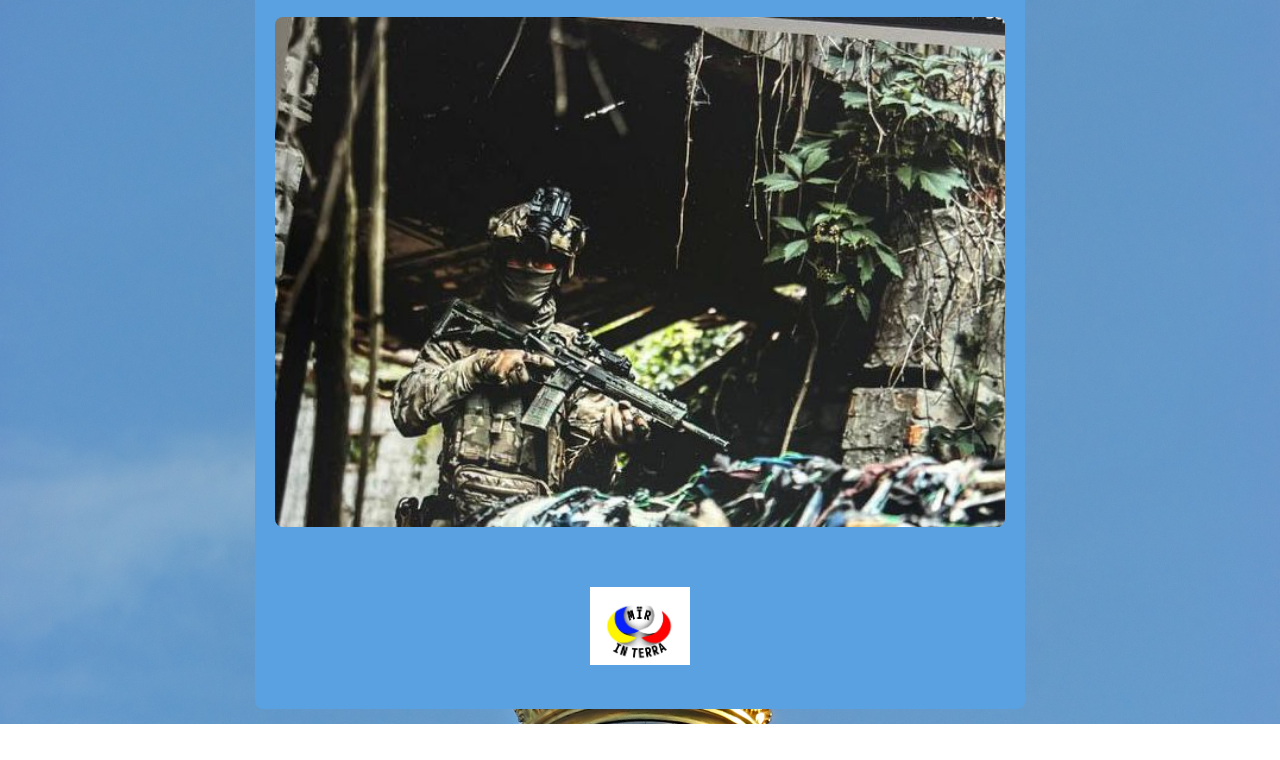
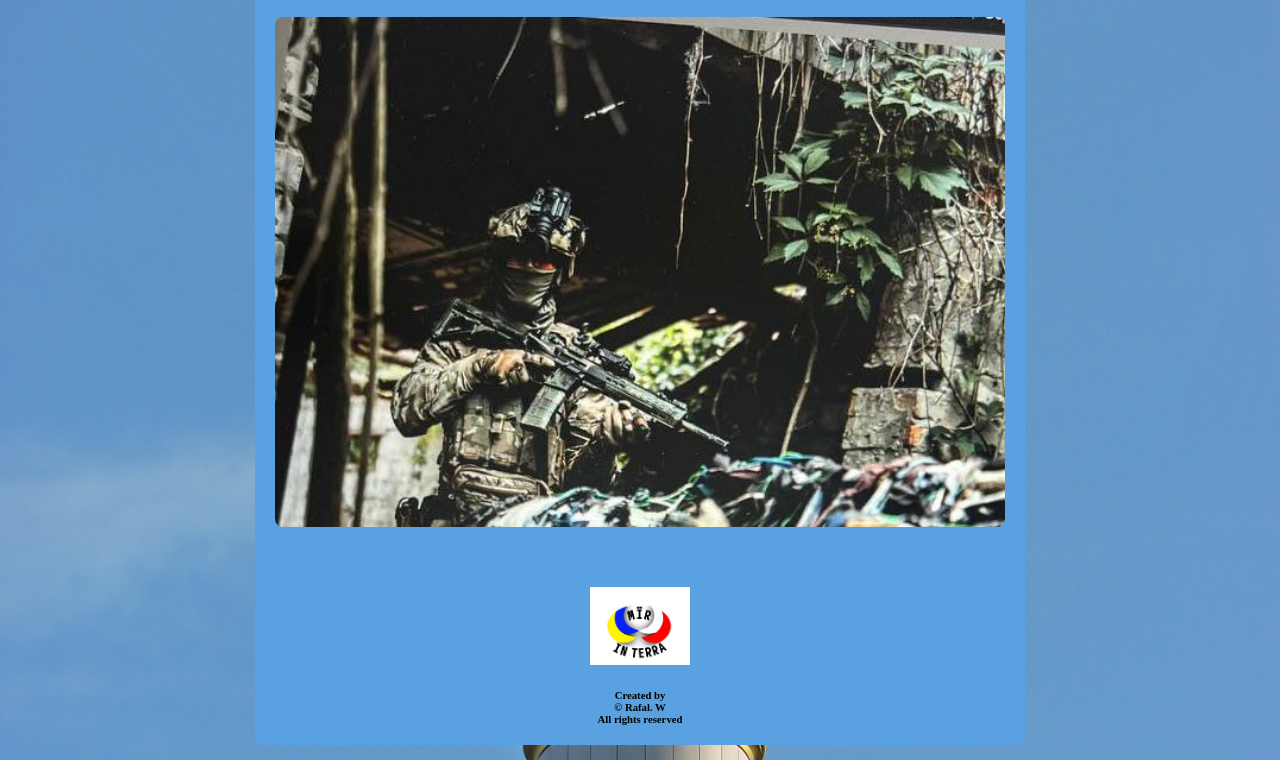
Before and after one commit to Rafal-wq/Found_1_0_1, a website built with Vite: page index.html in a window 1280 px wide. Shown: the part 2181-2941 px from the top of the page. Before the commit the page ends 2905 px from the top, so only its background shows below. Built offline with nearby package versions, Linux system fonts and the light colour scheme.

Commit message:
Added signature

```diff
--- a/index.html
+++ b/index.html
@@ -73,6 +73,9 @@
 
         <footer>
             <img src="src/assets/images/logo.jpeg" alt="Mir in Terra logo" class="logoFooter">
+            <h6>Created by</h6>
+            <h6>© Rafal. W</h6>
+            <h6>All rights reserved</h6>
         </footer>
     </main>
 </div>
```
